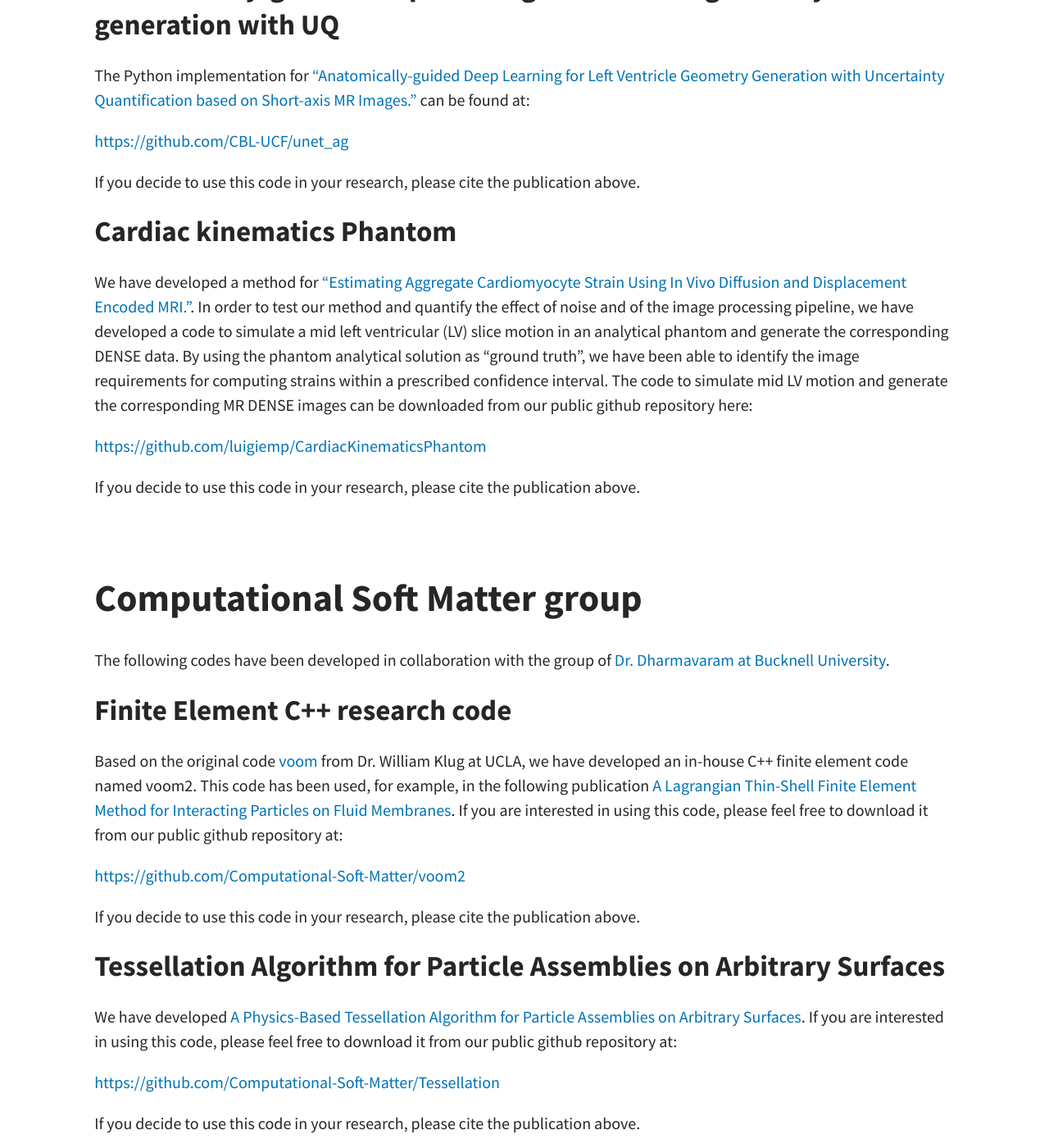
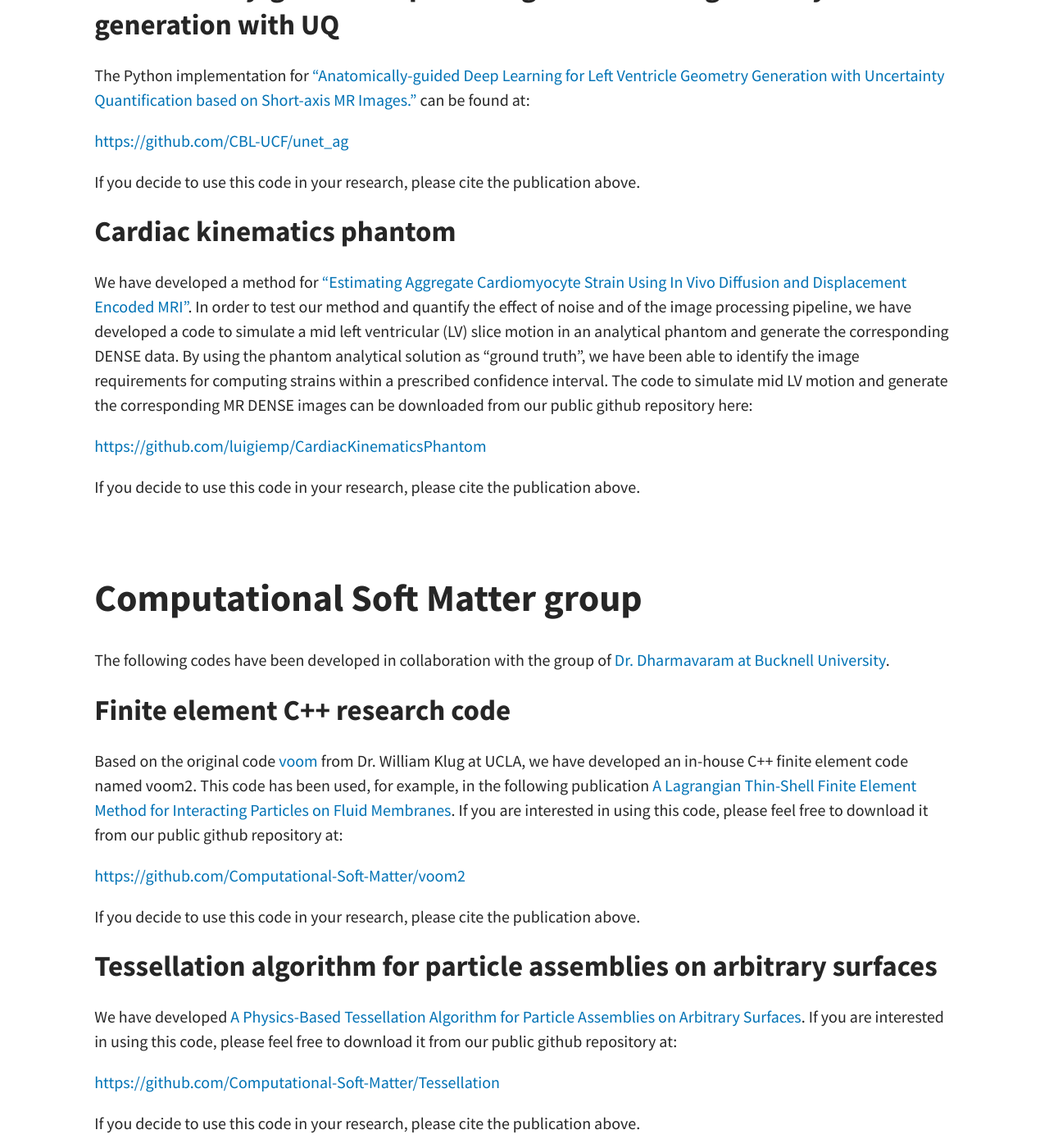
Before and after one commit to CBL-UCF/CBL-UCF.github.io, a Jekyll site: the page built from pages/04Code.md, in a window 1280 px wide and 1400 px high, scrolled down 404 px. Shown: the whole window at 82% size. Built offline with Jekyll 4.4.1, drawn with Linux system fonts in a browser that asks for light colours; a script that is not in the unit is left out.

Commit message:
Update 04Code.md

```diff
--- a/pages/04Code.md
+++ b/pages/04Code.md
@@ -15,8 +15,8 @@ The Python implementation for [“Anatomically-guided Deep Learning for Left Ven
 If you decide to use this code in your research, please cite the publication above.
 <br/>
 
-## Cardiac kinematics Phantom
-We have developed a method for [“Estimating Aggregate Cardiomyocyte Strain Using In Vivo Diffusion and Displacement Encoded MRI.”](https://ieeexplore.ieee.org/abstract/document/8792099). In order to test our method and quantify the effect of noise and of the image processing pipeline, we have developed a code to simulate a mid left ventricular (LV) slice motion in an analytical phantom and generate the corresponding DENSE data. By using the phantom analytical solution as “ground truth”, we have been able to identify the image requirements for computing strains within a prescribed confidence interval. The code to simulate mid LV motion and generate the corresponding MR DENSE images can be downloaded from our public github repository here:
+## Cardiac kinematics phantom
+We have developed a method for [“Estimating Aggregate Cardiomyocyte Strain Using In Vivo Diffusion and Displacement Encoded MRI”](https://ieeexplore.ieee.org/abstract/document/8792099). In order to test our method and quantify the effect of noise and of the image processing pipeline, we have developed a code to simulate a mid left ventricular (LV) slice motion in an analytical phantom and generate the corresponding DENSE data. By using the phantom analytical solution as “ground truth”, we have been able to identify the image requirements for computing strains within a prescribed confidence interval. The code to simulate mid LV motion and generate the corresponding MR DENSE images can be downloaded from our public github repository here:
 
 [https://github.com/luigiemp/CardiacKinematicsPhantom](https://github.com/luigiemp/CardiacKinematicsPhantom)
 
@@ -27,7 +27,7 @@ If you decide to use this code in your research, please cite the publication abo
 # Computational Soft Matter group
 The following codes have been developed in collaboration with the group of [Dr. Dharmavaram at Bucknell University](https://www.bucknell.edu/fac-staff/sanjay-dharmavaram).
 
-## Finite Element C++ research code
+## Finite element C++ research code
 Based on the original code [voom](https://github.com/wsklug/voom) from Dr. William Klug at UCLA, we have developed an in-house C++ finite element code named voom2. This code has been used, for example, in the following publication [A Lagrangian Thin-Shell Finite Element Method for Interacting Particles on Fluid Membranes](https://www.mdpi.com/2077-0375/12/10/960). If you are interested in using this code, please feel free to download it from our public github repository at:
 
 [https://github.com/Computational-Soft-Matter/voom2](https://github.com/Computational-Soft-Matter/voom2)
@@ -35,7 +35,7 @@ Based on the original code [voom](https://github.com/wsklug/voom) from Dr. Willi
 If you decide to use this code in your research, please cite the publication above.
 <br/>
 
-## Tessellation Algorithm for Particle Assemblies on Arbitrary Surfaces
+## Tessellation algorithm for particle assemblies on arbitrary surfaces
 We have developed [A Physics-Based Tessellation Algorithm for Particle Assemblies on Arbitrary Surfaces](https://www.sciencedirect.com/science/article/pii/S0010465524000894). If you are interested in using this code, please feel free to download it from our public github repository at:
 
 [https://github.com/Computational-Soft-Matter/Tessellation](https://github.com/Computational-Soft-Matter/Tessellation)
```
